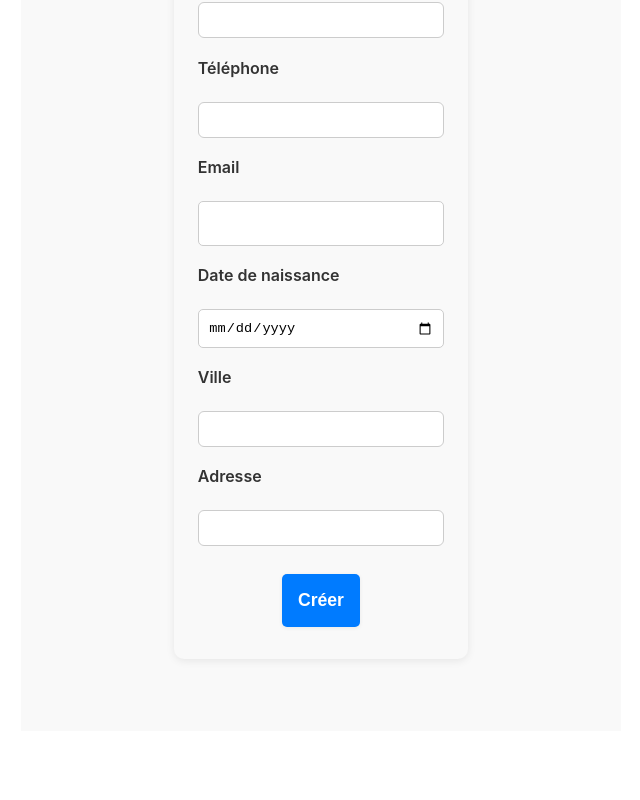
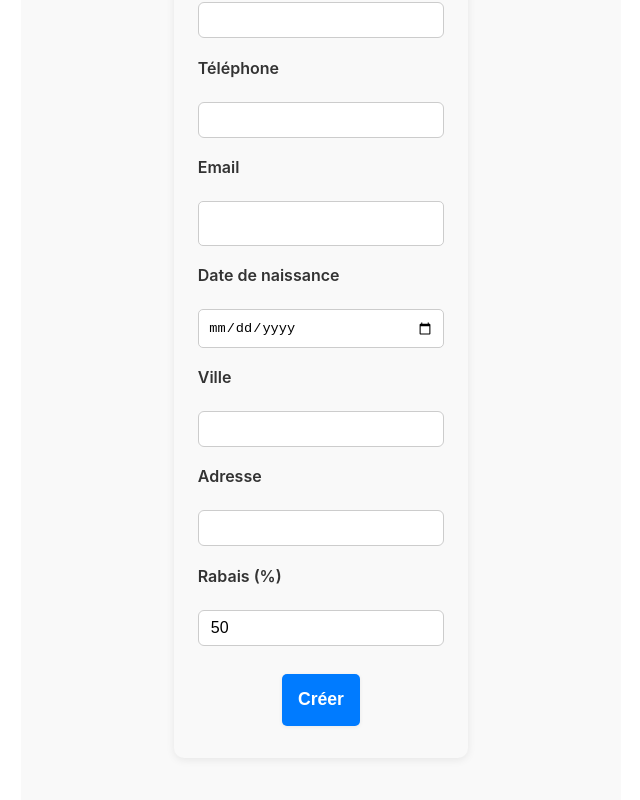
Before and after one commit to karma-yrb/EpiSol, a React (Create React App) app: page /beneficiaires/add in a window 1280 px wide. Shown: the part 385-1185 px from the top of the page, without its empty margins (319-959 px from the left). Before the commit the page ends 1116 px from the top, so only its background shows below. Built offline with nearby package versions, Linux system fonts and the light colour scheme; sample sign-in values are in the browser's storage.

Commit message:
Frontend bénéficiaire : ajout et gestion du champ rabais (%) dans le formulaire, l’édition et la liste.

```diff
--- a/src/components/beneficiaires/BeneficiaireForm.js
+++ b/src/components/beneficiaires/BeneficiaireForm.js
@@ -28,6 +28,19 @@ function BeneficiaireForm({ formData, handleChange, handleSubmit, id }) {
       <label>Adresse</label>
       <input type="text" name="adresse" value={formData.adresse} onChange={handleChange} />
 
+      <label>Rabais (%)</label>
+      <input
+        type="number"
+        name="discount"
+        min="0"
+        max="100"
+        step="0.01"
+        value={formData.discount ?? 50}
+        onChange={handleChange}
+        required
+        placeholder="Ex: 50"
+      />
+
       <button type="submit">{id ? 'Mettre à jour' : 'Créer'}</button>
     </form>
   );
--- a/src/components/beneficiaires/EditBeneficiaire.js
+++ b/src/components/beneficiaires/EditBeneficiaire.js
@@ -14,7 +14,8 @@ function EditBeneficiaire() {
     email: '',
     dateNaissance: '',
     ville: '',
-    adresse: ''
+    adresse: '',
+    discount: 50
   });
   const [errorMsg, setErrorMsg] = useState('');
   const [successMsg, setSuccessMsg] = useState('');
@@ -28,6 +29,7 @@ function EditBeneficiaire() {
           setFormData({
             ...data,
             dateNaissance: data.date_naissance ? new Date(data.date_naissance).toISOString().slice(0, 10) : '',
+            discount: data.discount !== undefined ? data.discount : 50
           });
         })
         .catch((error) => console.error('Erreur lors de la récupération des données :', error));
@@ -52,7 +54,8 @@ function EditBeneficiaire() {
       email: formData.email || '',
       dateNaissance: '', // camelCase pour le backend
       ville: formData.ville || '',
-      adresse: formData.adresse || ''
+      adresse: formData.adresse || '',
+      discount: formData.discount !== undefined ? Number(formData.discount) : 50
     };
     if (formData.dateNaissance) {
       // On envoie la date au format ISO complet (YYYY-MM-DDTHH:mm:ss.sssZ)
--- a/src/components/beneficiaires/ManageBeneficiaire.js
+++ b/src/components/beneficiaires/ManageBeneficiaire.js
@@ -92,6 +92,7 @@ function ManageBeneficiaire() {
   const columns = [
     { label: 'Nom', key: 'nom', sortable: true },
     { label: 'Prénom', key: 'prenom', sortable: true },
+    { label: 'Rabais (%)', key: 'discount', sortable: true, render: row => (row.discount !== undefined ? Number(row.discount).toFixed(2) + ' %' : '50 %') },
     { label: 'Actions', key: 'actions', sortable: false, render: (row) => (
       <div className="actions-cell">
         <Link to={`/beneficiaires/edit/${row.id}`} className="edit-link">
```
